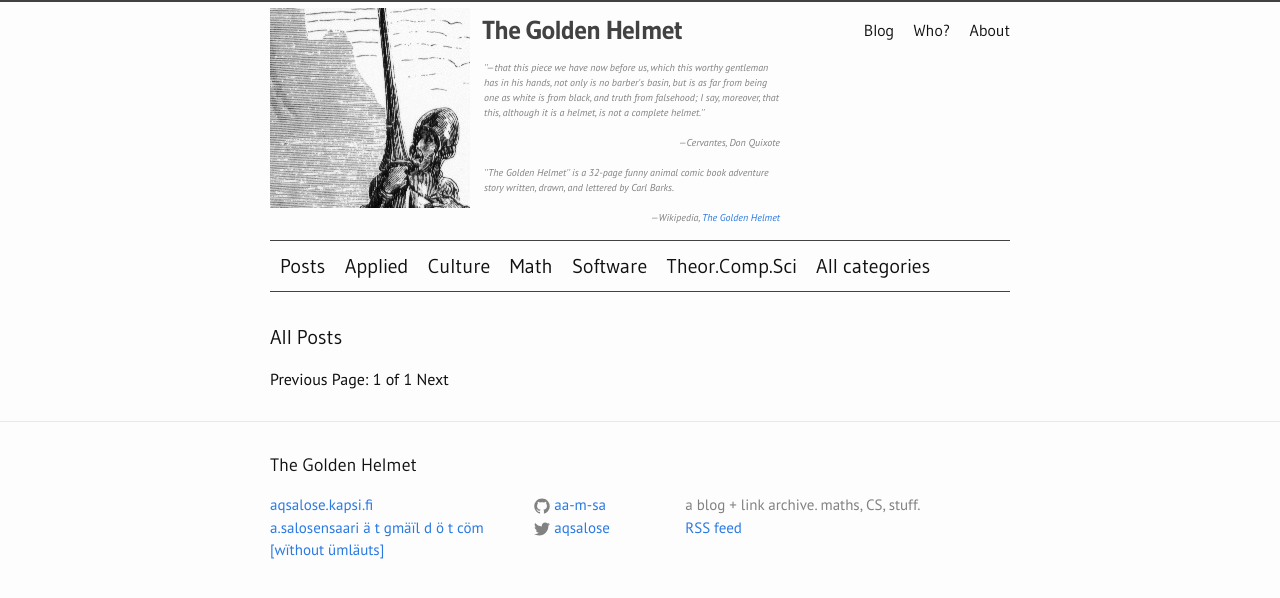
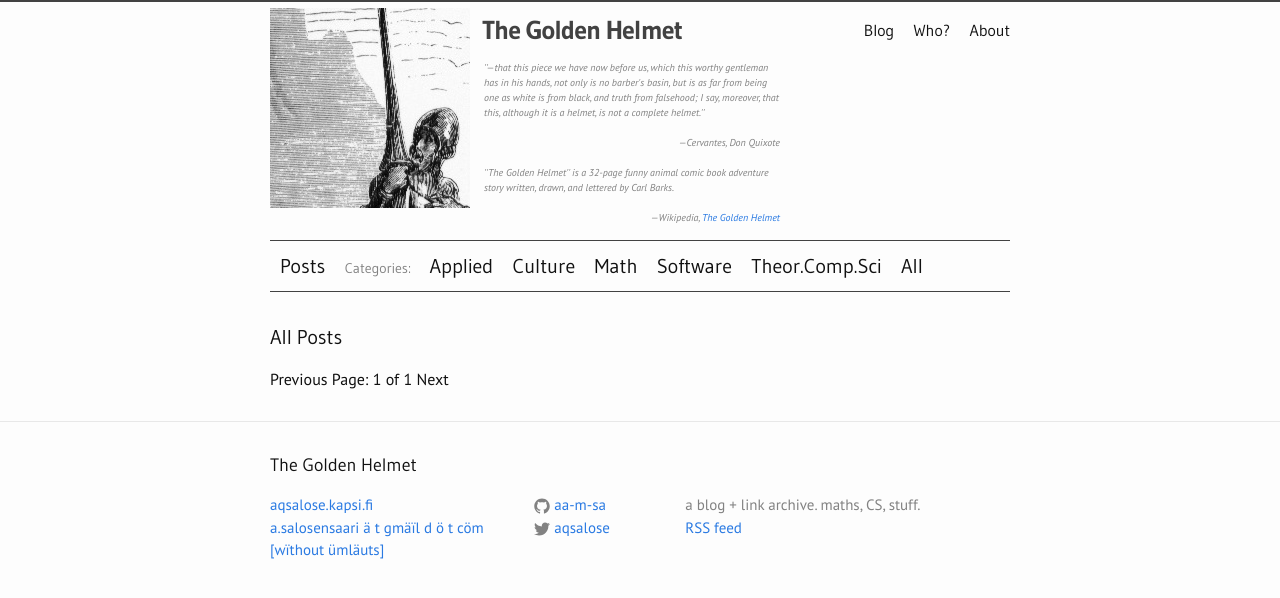
Before and after one commit to aa-m-sa/blog, a Jekyll site: the page built from blog/index.html, in a window 1280 px wide. Shown: the top 598 px of the page. Built offline with Jekyll 4.4.1, drawn with Linux system fonts in a browser that asks for light colours; the list of posts is cut into pages by our own code.

Commit message:
update category bar

```diff
--- a/blog/_includes/category_bar.html
+++ b/blog/_includes/category_bar.html
@@ -1,6 +1,7 @@
 <div class="wrapper">
   <nav class="page-category-bar">
     <a href="{{site.baseurl}}/" class="category-link">Posts</a>
+    <span class="category-link-desc"> Categories: </span>
     {% for arch_page in site.pages %}
       {% if arch_page.archive %}
         {% if arch_page.shorttitle %}
@@ -10,7 +11,7 @@
         {% endif %}
       {% endif %}
     {% endfor %}
-    <a href="{{site.baseurl}}/all_categories/" class="category-link">All categories</a>
+    <a href="{{site.baseurl}}/all_categories/" class="category-link">All</a>
   </nav>
 
 </div>
--- a/blog/_sass/_layout.scss
+++ b/blog/_sass/_layout.scss
@@ -212,6 +212,13 @@
             margin-right: 15px;
         }
     }
+    .category-link-desc {
+        @extend .category-link;
+        color: $grey-color;
+        font-size: $small-font-size;
+    }
+
+
 }
 
 
```
